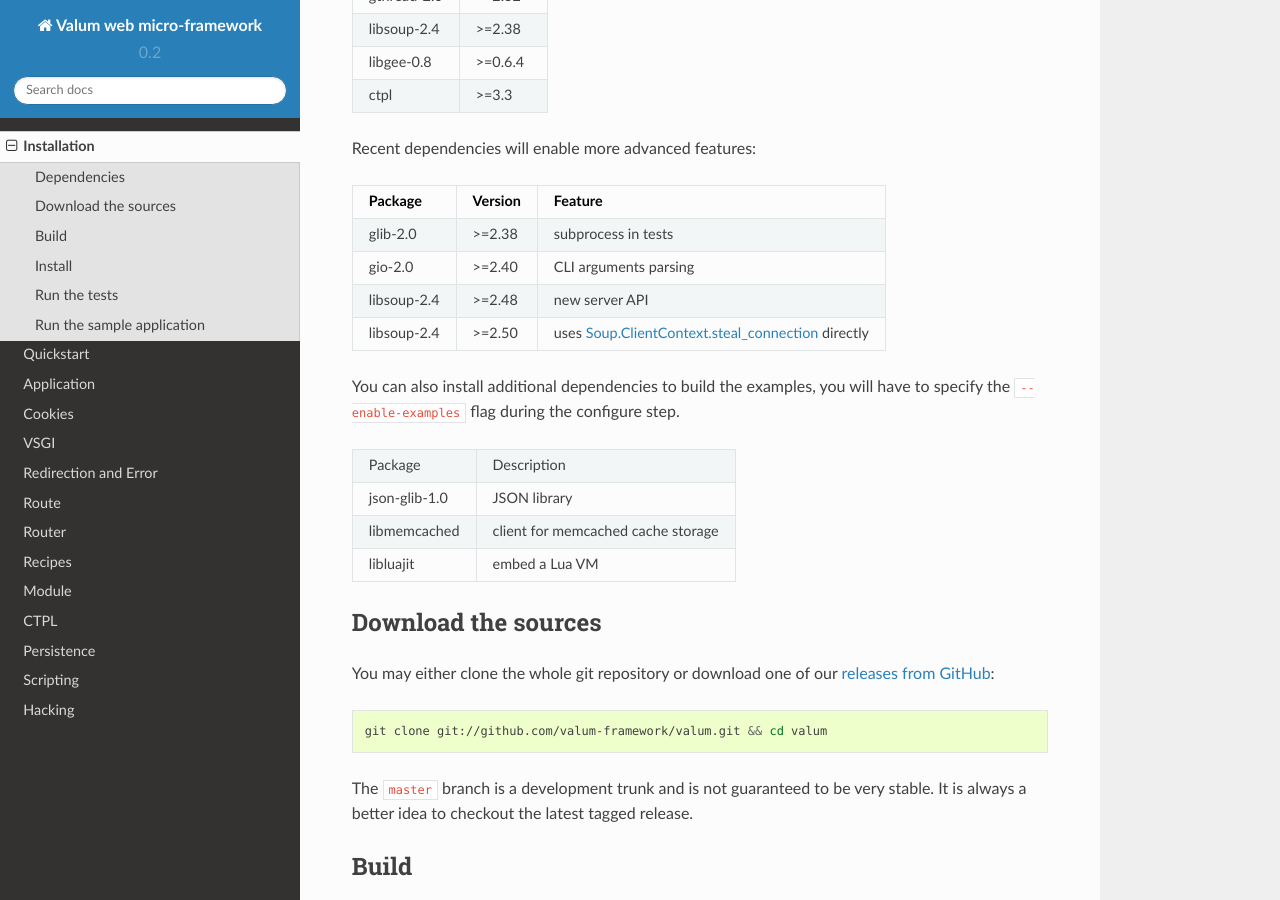
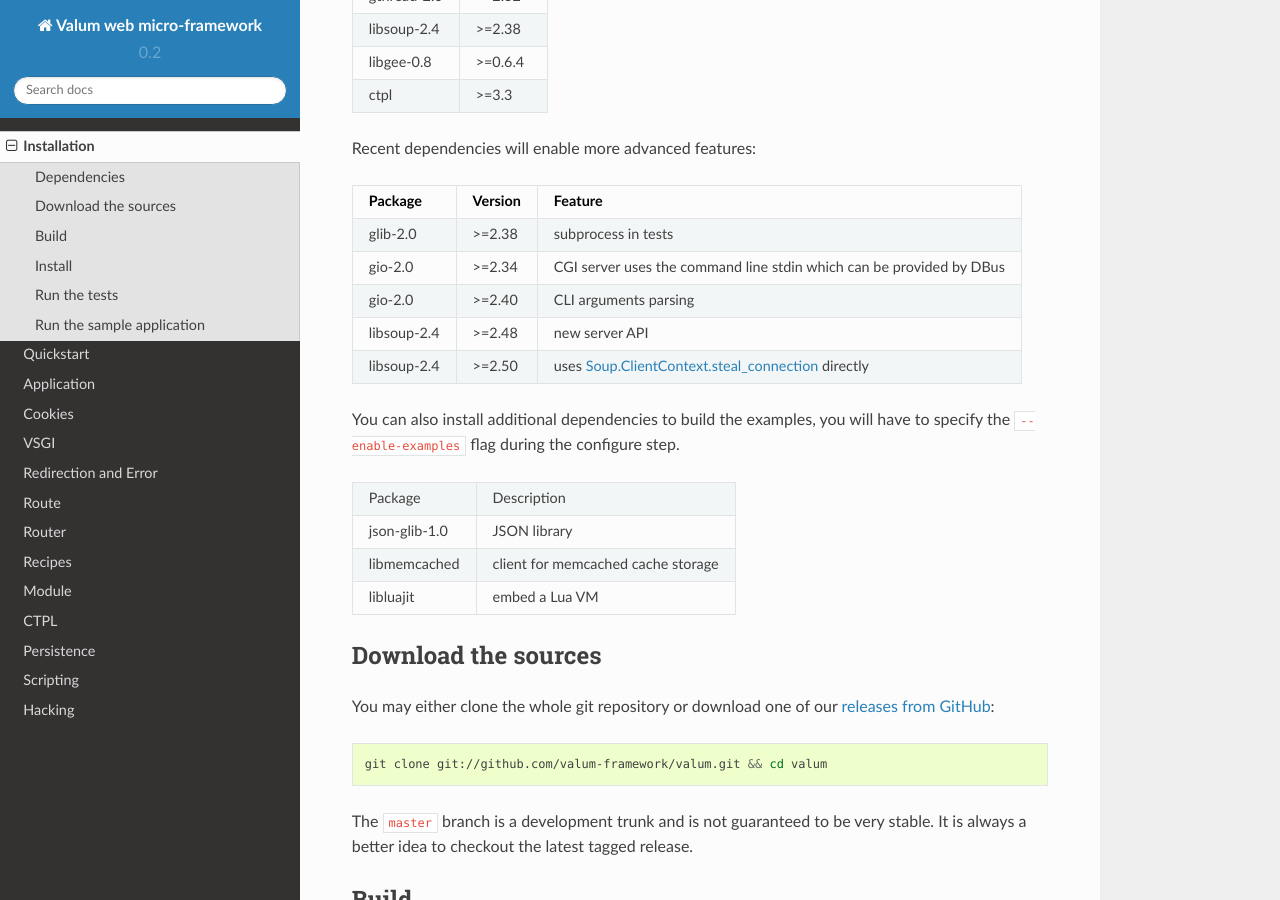
Before and after one commit to valum-framework/valum, a Sphinx documentation site: the page built from docs/installation.rst, in a window 1280 px wide and 900 px high, scrolled down 650 px. Built offline with Sphinx 7.4.7 and the Read the Docs theme 2.0.0, drawn with Linux system fonts in a browser that asks for light colours; pages that are not in the unit, such as notebooks, are missing from menus.

Commit message:
ApplicationCommandLine.get_stdin is only available prior to gio (>=2.34).

```diff
--- a/docs/installation.rst
+++ b/docs/installation.rst
@@ -44,6 +44,9 @@
 | Package     | Version | Feature                                              |
 +=============+=========+======================================================+
 | glib-2.0    | >=2.38  | subprocess in tests                                  |
++-------------+---------+------------------------------------------------------+
+| gio-2.0     | >=2.34  | CGI server uses the command line stdin which can be  |
+|             |         | provided by DBus                                     |
 +-------------+---------+------------------------------------------------------+
 | gio-2.0     | >=2.40  | CLI arguments parsing                                |
 +-------------+---------+------------------------------------------------------+
```
Also changed, not shown: 2 other files.
